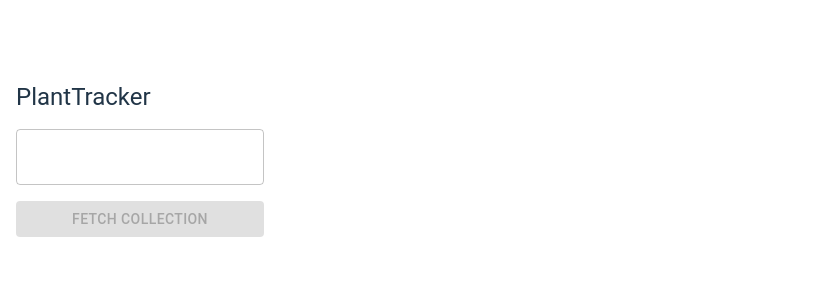
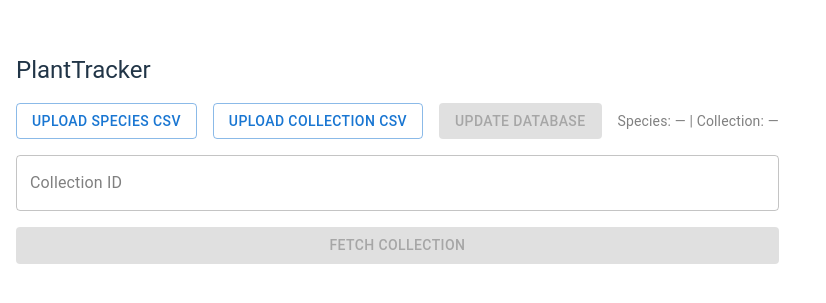
Before and after one commit to talia158/plantTracker, a React (Vite) app in the folder frontend/plantTracker/: page / in a window 1280 px wide. Shown: the part 265-568 px from the top of the page, without its empty margins (0-826 px from the left). Built offline with nearby package versions, Linux system fonts and the light colour scheme.

Commit message:
Added functionality to upload csv's

```diff
--- a/frontend/plantTracker/src/App.tsx
+++ b/frontend/plantTracker/src/App.tsx
@@ -1,4 +1,4 @@
-import { useMemo, useState } from "react"
+import { useMemo, useRef, useState } from "react"
 import axios from "axios"
 import {
   TextField,
@@ -57,6 +57,14 @@ function App() {
   const [data, setData] = useState<Record<string, any> | null>(null)
   const [error, setError] = useState<string | null>(null)
 
+  const [speciesFile, setSpeciesFile] = useState<File | null>(null)
+  const [collectionFile, setCollectionFile] = useState<File | null>(null)
+  const [uploadStatus, setUploadStatus] = useState<string | null>(null)
+  const [uploading, setUploading] = useState(false)
+
+  const speciesInputRef = useRef<HTMLInputElement | null>(null)
+  const collectionInputRef = useRef<HTMLInputElement | null>(null)
+
   const selectedDate = useMemo(() => {
     const raw = data?.["Date Collected"]
     if (typeof raw !== "string") return null
@@ -90,9 +98,107 @@ function App() {
     }
   }
 
+  const pickSpeciesCsv = () => {
+    setError(null)
+    setUploadStatus(null)
+    if (speciesInputRef.current) speciesInputRef.current.value = ""
+    speciesInputRef.current?.click()
+  }
+
+  const pickCollectionCsv = () => {
+    setError(null)
+    setUploadStatus(null)
+    if (collectionInputRef.current) collectionInputRef.current.value = ""
+    collectionInputRef.current?.click()
+  }
+
+  const onSpeciesPicked = (file: File | null) => {
+    if (!file) return
+    setSpeciesFile(file)
+  }
+
+  const onCollectionPicked = (file: File | null) => {
+    if (!file) return
+    setCollectionFile(file)
+  }
+
+  const uploadBoth = async () => {
+    if (!speciesFile || !collectionFile) return
+
+    setUploading(true)
+    setUploadStatus("Uploading...")
+    setError(null)
+
+    try {
+      const form = new FormData()
+      form.append("species_csv", speciesFile)
+      form.append("collection_csv", collectionFile)
+
+      await axios.post("http://localhost:8000/api/upload", form, {
+        headers: { "Content-Type": "multipart/form-data" },
+      })
+
+      setUploadStatus("Upload complete.")
+    } catch (err) {
+      if (axios.isAxiosError(err)) {
+        setError(err.response?.data?.detail || `upload failed with status ${err.response?.status}`)
+      } else {
+        setError("unknown upload error")
+      }
+      setUploadStatus(null)
+    } finally {
+      setUploading(false)
+    }
+  }
+
   return (
     <Stack spacing={2} sx={{ maxWidth: 1200, mx: "auto", mt: 6, px: 2 }}>
       <Typography variant="h5">PlantTracker</Typography>
+
+      <Stack direction="row" spacing={2} alignItems="center" flexWrap="wrap">
+        <Button variant="outlined" onClick={pickSpeciesCsv} disabled={uploading}>
+          Upload Species CSV
+        </Button>
+
+        <Button variant="outlined" onClick={pickCollectionCsv} disabled={uploading}>
+          Upload Collection CSV
+        </Button>
+
+        <Button
+          variant="contained"
+          onClick={uploadBoth}
+          disabled={uploading || !speciesFile || !collectionFile}
+        >
+          Update Database
+        </Button>
+
+        <Typography variant="body2" sx={{ color: "gray" }}>
+          Species: {speciesFile ? speciesFile.name : "—"} | Collection:{" "}
+          {collectionFile ? collectionFile.name : "—"}
+        </Typography>
+
+        {uploadStatus && (
+          <Typography variant="body2" sx={{ color: "gray" }}>
+            {uploadStatus}
+          </Typography>
+        )}
+      </Stack>
+
+      <input
+        ref={speciesInputRef}
+        type="file"
+        accept=".csv,text/csv"
+        style={{ display: "none" }}
+        onChange={(e) => onSpeciesPicked(e.target.files?.[0] ?? null)}
+      />
+
+      <input
+        ref={collectionInputRef}
+        type="file"
+        accept=".csv,text/csv"
+        style={{ display: "none" }}
+        onChange={(e) => onCollectionPicked(e.target.files?.[0] ?? null)}
+      />
 
       <TextField
         label="Collection ID"
@@ -101,7 +207,7 @@ function App() {
         fullWidth
         sx={{
           input: { color: "white" },
-          label: { color: "white" },
+          label: { color: "gray" },
         }}
       />
 
```
Also changed, not shown: 1 other file (tests, documents, lock files or other folders).
